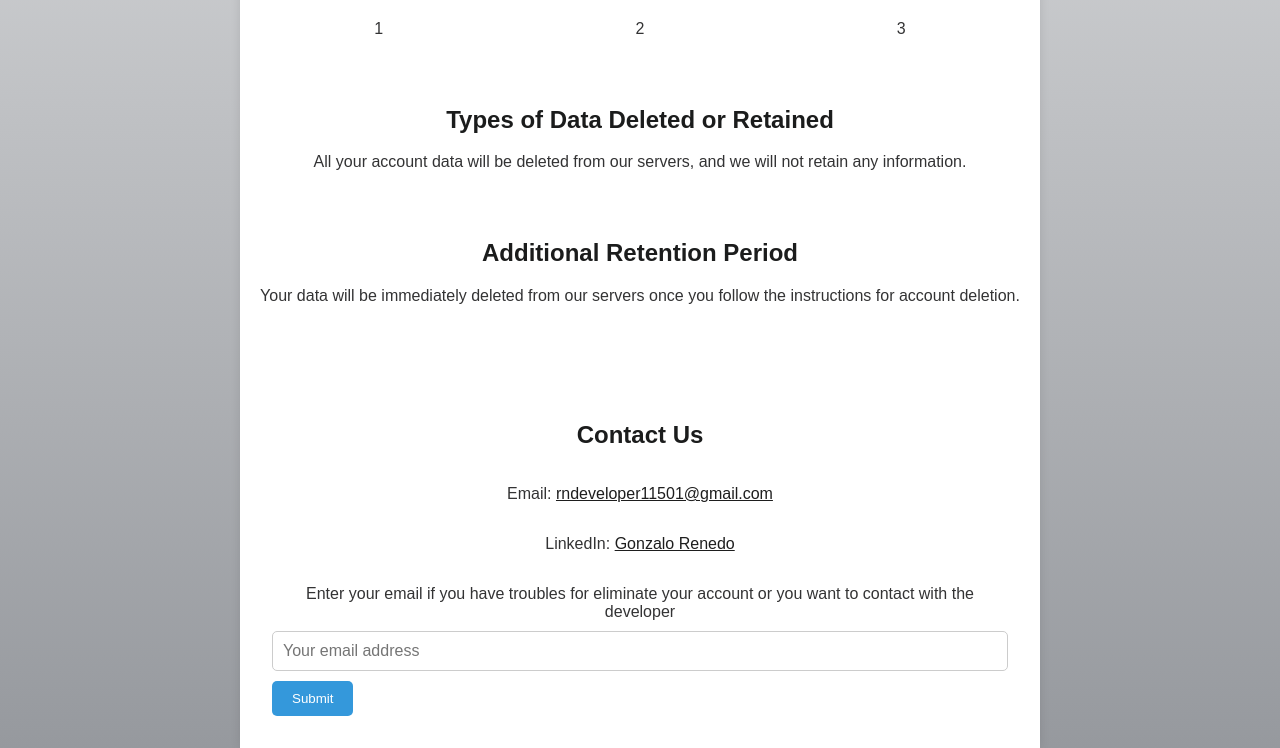
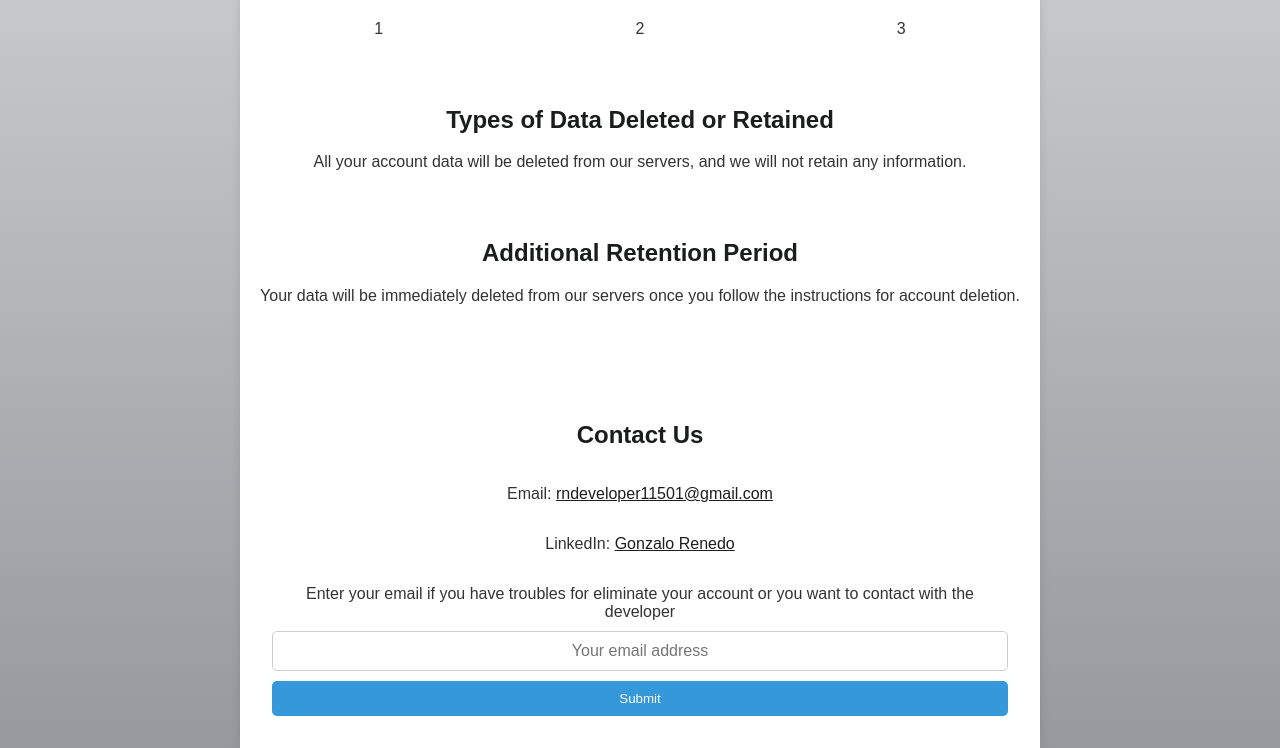
Before and after one commit to rndevelo/rndevelo.github.io, a plain HTML site: page index.html in a window 1280 px wide. Shown: the part 877-1625 px from the top of the page. Drawn offline with Linux system fonts and the light colour scheme.

Commit message:
Alineando los items

```diff
--- a/index.css
+++ b/index.css
@@ -122,16 +122,31 @@ footer#contact input[type="email"] {
     border: 1px solid #ccc;
     border-radius: 5px;
     font-size: 16px;
+    box-sizing: border-box;
+    text-align: center;
+    display: flex;
+    flex-direction: column;
+    justify-content: center;
+    align-items: center;
+    position: relative; /* Para que el posicionamiento absoluto de la imagen sea relativo a este contenedor */
+    height: auto;
 }
 
 footer#contact button {
-    align-self: flex-start;
     background-color: #3498db; /* Azul para el botón */
     color: white;
     border: none;
     padding: 10px 20px;
     cursor: pointer;
     border-radius: 5px;
+    box-sizing: border-box;
+    text-align: center;
+    display: flex;
+    flex-direction: column;
+    justify-content: center;
+    align-items: center;
+    position: relative; /* Para que el posicionamiento absoluto de la imagen sea relativo a este contenedor */
+    height: auto;
 }
 
 footer#contact button:hover {
```
